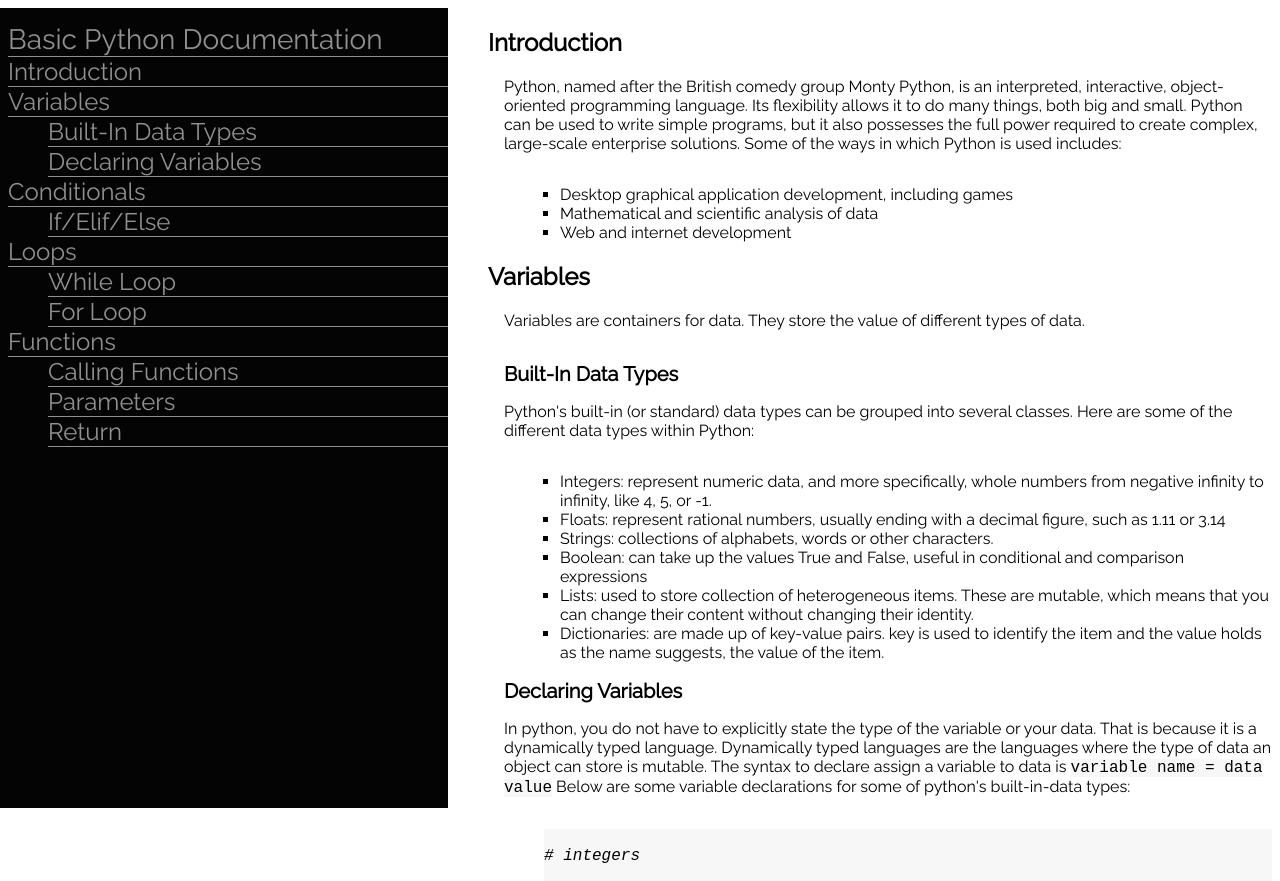
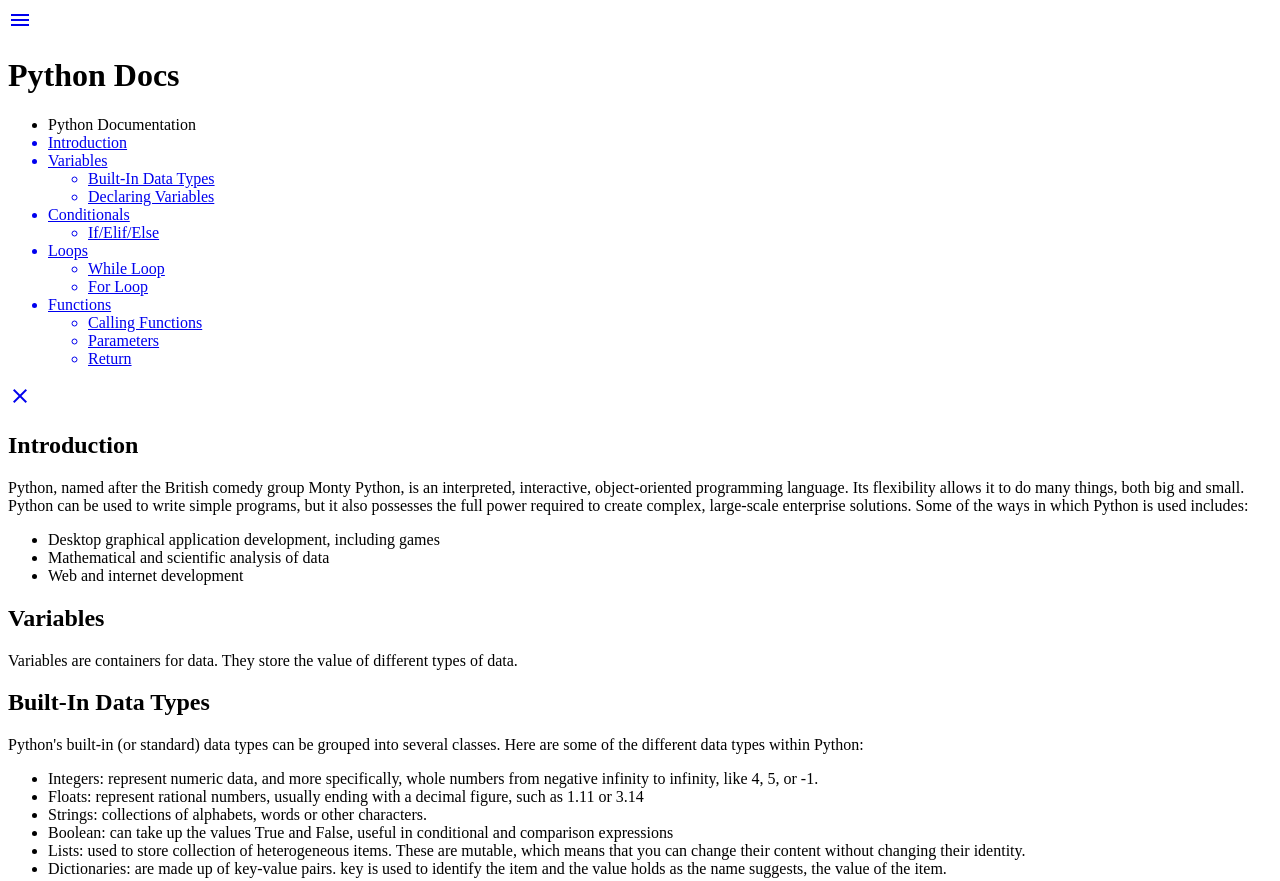
Before and after one commit to a-w-m/tech-documentation, a plain HTML site: page index.html in a window 1280 px wide. Shown: the top 881 px of the page. Drawn offline with Linux system fonts and the light colour scheme.

Commit message:
Update index.html

```diff
--- a/index.html
+++ b/index.html
@@ -2,9 +2,6 @@
 <html>
   <head>
 
-    <title>Basic Python Doc</title>
-
-	<link rel ="stylesheet" type="text/css" href ="tech-doc-style.css">
 
     <link href="https://fonts.googleapis.com/css?family=Raleway" rel="stylesheet">
 
@@ -16,7 +13,6 @@
   </head>
 
   <body>
-
         <div class="fixedbar">
         <a href ="#navbar" class ="menu-open">
           <span class="material-icons" id="menu-open-icon">menu</span></a>
@@ -25,13 +21,12 @@
     </div>
 
 
-
         <nav id ="navbar">
 
 
 
         <ul>
-          <header><li>Basic Python Documentation</li></header>
+          <header><li>Python Documentation</li></header>
             <a href="#Introduction" class="nav-link"><li>Introduction</li></a>
             <a href="#Variables" class="nav-link"><li>Variables</li></a>
             <ul>
@@ -227,10 +222,8 @@
                 <p class="section-text">All documentation from this page taken from <a href="https://www.w3schools.com/python/default.asp" target="blank">w3Schools</a>, <a href="https://docs.python.org/3/tutorial/introduction.html#numbers" target="blank">The Python Tutorial</a>, <a href="https://en.wikibooks.org/wiki/Python_Programming" target="blank">Python Programming</a>, <a href="https://realpython.com/python-first-steps/" target="blank">Real Python</a>, and <a href="https://www.datacamp.com/community/tutorials/data-structures-python" target="blank">Data Camp</a>.</p>
           </section>
 
-
               </main>
 
 
 
           </body>
-			</html>
```
Lines whose indentation alone changed are shown as unchanged.
